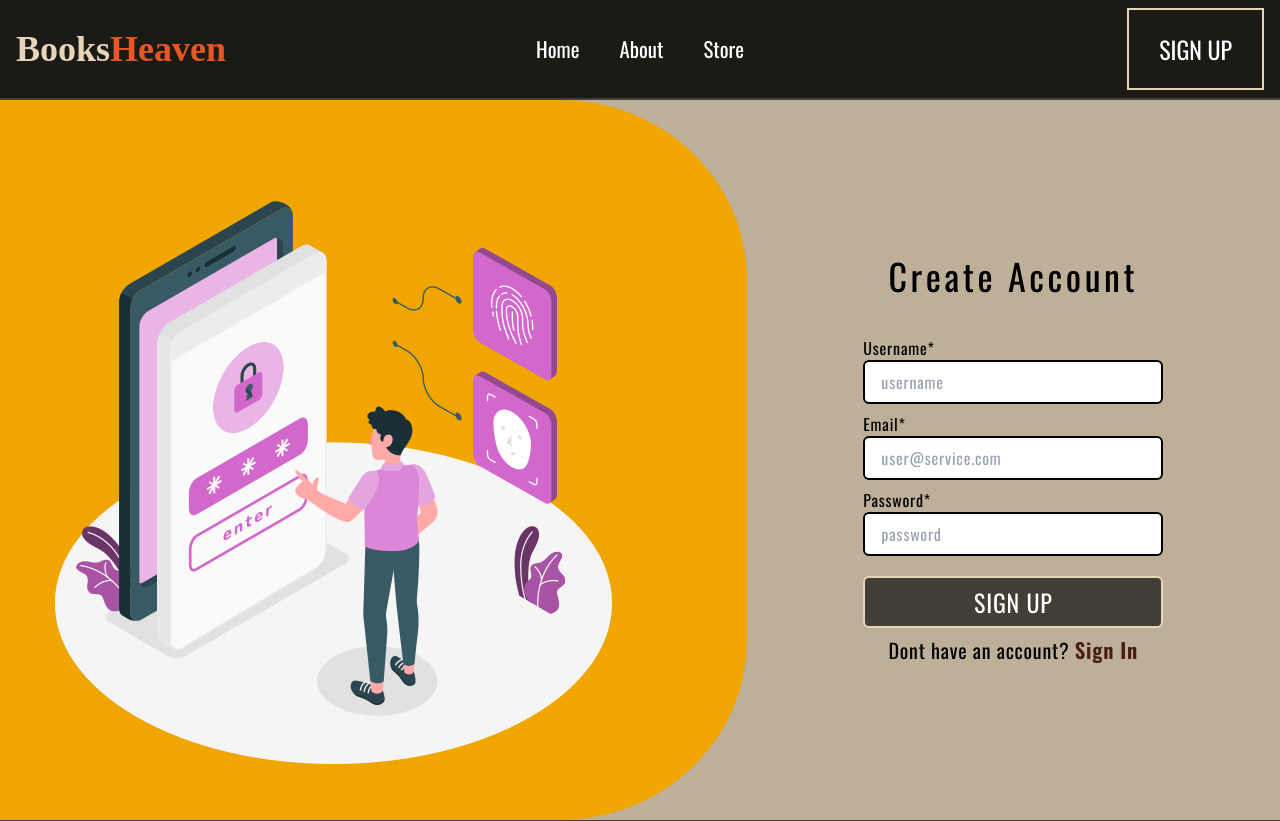
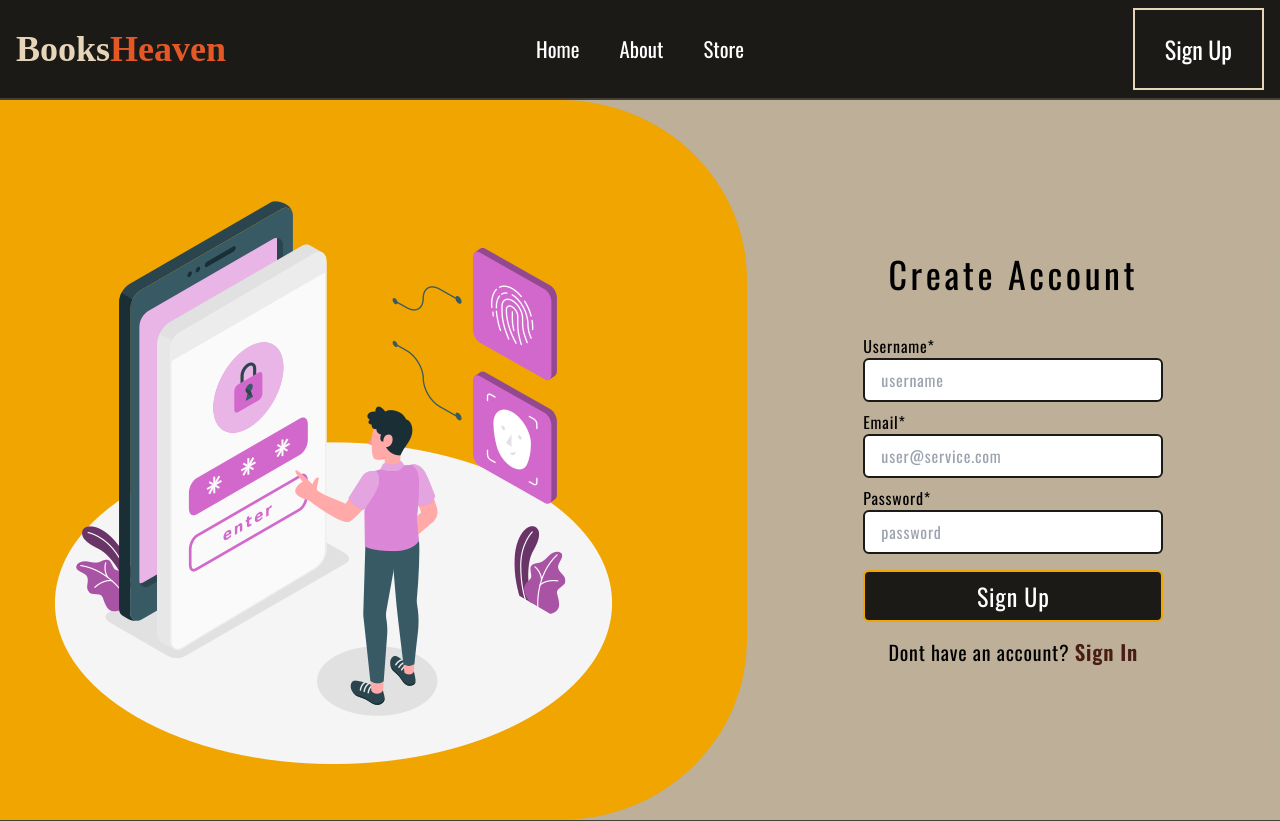
Before and after one commit to ACM-JUIT/Book-Store-with-JWT-Auth, a React (Vite) app in the folder client/: page /signup in a window 1280 px wide. Shown: the top 821 px of the page. Built offline with nearby package versions, Linux system fonts and the light colour scheme; a web font is replaced by a local one.

Commit message:
add funtionality to signup page

```diff
--- a/client/src/components/Button/Button.jsx
+++ b/client/src/components/Button/Button.jsx
@@ -8,7 +8,7 @@ function Button({ value, to, className, onClick }) {
       className={`flex justify-center relative bg-[#1B1A17] text-white uppercase text-2xl font-['Oswald'] font-normal px-[30px] duration-500 hover:tracking-[0.25em] hover:bg-[#F0A500] border-[#E6D5B8] border-2 ${className}`}
       onClick={onClick}
     >
-      <span className="flex items-center ">{value}</span>
+      <button className="flex items-center ">{value}</button>
     </Link>
   );
 }
--- a/client/src/components/Footer/Footer.jsx
+++ b/client/src/components/Footer/Footer.jsx
@@ -5,7 +5,7 @@ import "./Footer.css";
 function Footer() {
   const [formdata, setFormdata] = useState({ email: "" });
   const handleSubmit = (e) => {
-    e.target.preventdefault;
+    e.target.preventDefault();
     setFormdata({ email: "" });
   };
   return (
--- a/client/src/views/signup/Signup.jsx
+++ b/client/src/views/signup/Signup.jsx
@@ -1,11 +1,37 @@
 import React, { useState } from "react";
 import authGraphic from "../../assets/auth.png";
-import Button from "../../components/Button/Button";
-import { Link } from "react-router-dom";
+import { Link, useNavigate } from "react-router-dom";
 import "../../components/Footer/Footer.css";
 
 function Signup() {
   const [formdata, setFormdata] = useState({});
+  const navigate = useNavigate();
+  const handleChange = (e) => {
+    setFormdata({ ...formdata, [e.target.name]: e.target.value });
+  };
+  const handleSubmit = async (e) => {
+    e.preventDefault();
+    console.log(formdata);
+    try {
+      const res = await fetch("/api/auth/signup", {
+        method: "POST",
+        headers: {
+          "Content-Type": "application/json",
+        },
+        body: JSON.stringify(formdata),
+      });
+      const data = await res.json();
+      if (data.success === false) {
+        return console.log(data.message);
+      }
+      setFormdata({});
+      if (res.ok) {
+        navigate("/signin");
+      }
+    } catch (err) {
+      console.log(err);
+    }
+  };
   return (
     <div className="h-[90vh] flex bg-[#e6d5b8cc]">
       <div className="hidden md:flex w-7/12 bg-[#F0A500]  items-center rounded-r-[25%] overflow-hidden">
@@ -15,42 +41,50 @@ function Signup() {
         <span className="text-4xl font-['Oswald'] tracking-widest">
           Create Account
         </span>
-        <form className="flex flex-col  items-center font-['Oswald'] gap-2 tracking-wider ">
+        <form
+          onSubmit={handleSubmit}
+          className="flex flex-col  items-center font-['Oswald'] gap-2 tracking-wider "
+        >
           <div className="flex flex-col">
             <label htmlFor="username">Username*</label>
             <input
+              onChange={handleChange}
               type="text"
               name="username"
               id="username"
               placeholder="username"
-              className="px-4 py-2 outline-none border-2 border-black rounded-md font=['Poppins'] min-w-[300px]"
+              className="px-4 py-2 outline-none border-2 border-[#1B1A17] rounded-md font=['Poppins'] min-w-[300px]"
             />
           </div>
           <div className="flex flex-col">
             <label htmlFor="email">Email*</label>
             <input
+              onChange={handleChange}
               type="email"
               name="email"
               id="email"
               placeholder="user@service.com"
-              className="px-4 py-2 outline-none border-2 border-black rounded-md font=['Poppins']  min-w-[300px]"
+              className="px-4 py-2 outline-none border-2 border-[#1B1A17] rounded-md font=['Poppins']  min-w-[300px]"
             />
           </div>
           <div className="flex flex-col">
             <label htmlFor="password">Password*</label>
             <input
+              onChange={handleChange}
               type="password"
               name="password"
               id="password"
               placeholder="password"
-              className="px-4 py-2 outline-none border-2 border-black rounded-md font=['Poppins']  min-w-[300px]"
+              className="px-4 py-2 outline-none border-2 border-[#1B1A17] rounded-md font=['Poppins']  min-w-[300px]"
             />
           </div>
           <div>
-            <Button
-              value="Sign Up"
-              className="rounded-md min-w-[300px] py-2 mt-3 bg-[rgba(27,26,23,0.75)]"
-            />
+            <button
+              type="submit"
+              className="min-w-[300px] px-4 py-2 border-2 rounded-md text-white text-2xl font-['Oswald'] border-[#F0A500] my-2 bg-[#1B1A17] hover:bg-[#F0A500] hover:border-[#1B1A17] hover:tracking-[0.25em] transition-all duration-500"
+            >
+              Sign Up
+            </button>
           </div>
           <span className="text-xl">
             Dont have an account?&nbsp;
```
